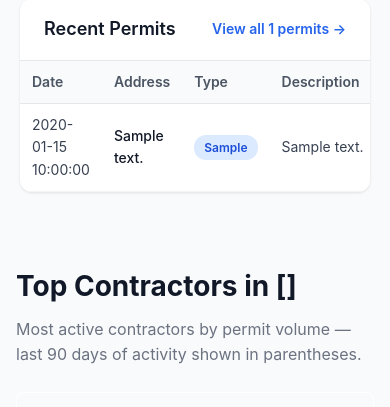
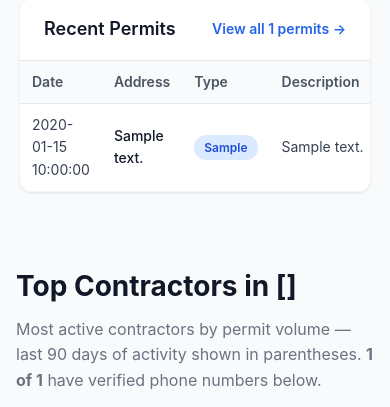
Before and after one commit to wcrainshaw-eng/permitgrab, a Python web app: template templates/city_landing_v77.html in a window 390 px wide. Shown: the part 1235-1642 px from the top of the page. Run offline with Jinja, Linux system fonts and the light colour scheme; the template is opened without the code that fills it: most values are stand-ins (such as "Sample title", 1, 10 or a date in 2020).

Commit message:
V204-3: Contractor display — enrichment status visible, Verifying… fallback
Pre-V203 all cities except Chicago rendered an all-dashes Contact
column in the Top Contractors section because enrichment hadn't
reached them. Two improvements in the same render:

  Section header now summarizes enrichment coverage:
    "N of 25 have verified phone numbers below."
    → makes the partial-coverage state feel deliberate, not broken.
    When N = 0, swaps to a softer sentence that links to /pricing:
    "Contact info is being verified — check back soon or subscribe
     to unlock full contacts."

  Row-level fallback for unenriched contractors changed from a flat
  dash ('-') to a subtle 'Verifying…' tag with an informative title
  attribute. Reads as an in-progress pipeline rather than missing
  data. Once V203-1 drains the priority queue, these cells flip to
  real phone + website links automatically.

Enriched rows unchanged — they still render clickable tel: links +
target="_blank" website links.

Co-Authored-By: Claude Opus 4.7 (1M context) <noreply@anthropic.com>

```diff
--- a/templates/city_landing_v77.html
+++ b/templates/city_landing_v77.html
@@ -691,12 +691,19 @@ body {
   {% endif %}
 </section>
 
-<!-- V182 PR2: TOP CONTRACTORS -->
+<!-- V182 PR2 + V204-3: TOP CONTRACTORS -->
 {% if top_contractors %}
+{% set contractors_enriched = top_contractors | selectattr('phone') | list | length %}
 <section class="contractors-section">
   <div class="section-header">
     <h2>Top Contractors in {{ city_name }}</h2>
-    <p>Most active contractors by permit volume — last 90 days of activity shown in parentheses.</p>
+    <p>Most active contractors by permit volume — last 90 days of activity shown in parentheses.
+    {% if contractors_enriched > 0 %}
+      <strong>{{ contractors_enriched }} of {{ top_contractors|length }}</strong> have verified phone numbers below.
+    {% else %}
+      Contact info is being verified — check back soon or <a href="/pricing">subscribe to unlock full contacts</a>.
+    {% endif %}
+    </p>
   </div>
   <div class="permits-table-wrap">
     <table class="contractors-table">
@@ -733,7 +740,7 @@ body {
             {% if c.phone %}<a href="tel:{{ c.phone }}">{{ c.phone }}</a>{% endif %}
             {% if c.phone and c.website %} · {% endif %}
             {% if c.website %}<a href="{{ c.website }}" rel="nofollow noopener" target="_blank">Website</a>{% endif %}
-            {% if not c.phone and not c.website %}<span style="color: var(--gray-400);">-</span>{% endif %}
+            {% if not c.phone and not c.website %}<span style="color: var(--gray-400); font-size: 12px;" title="Contact details being verified — refreshes daily">Verifying…</span>{% endif %}
           </td>
         </tr>
         {% endfor %}
```
